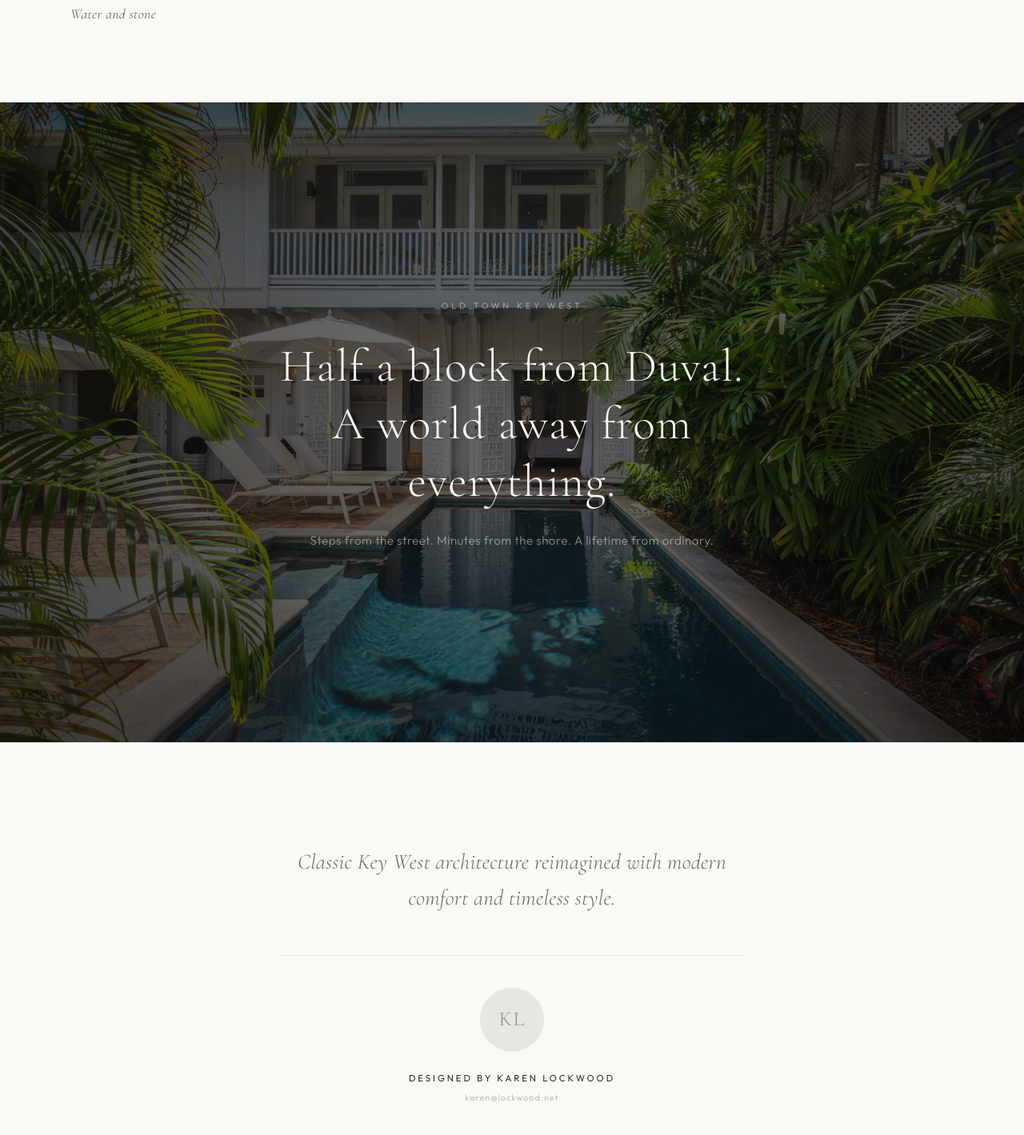
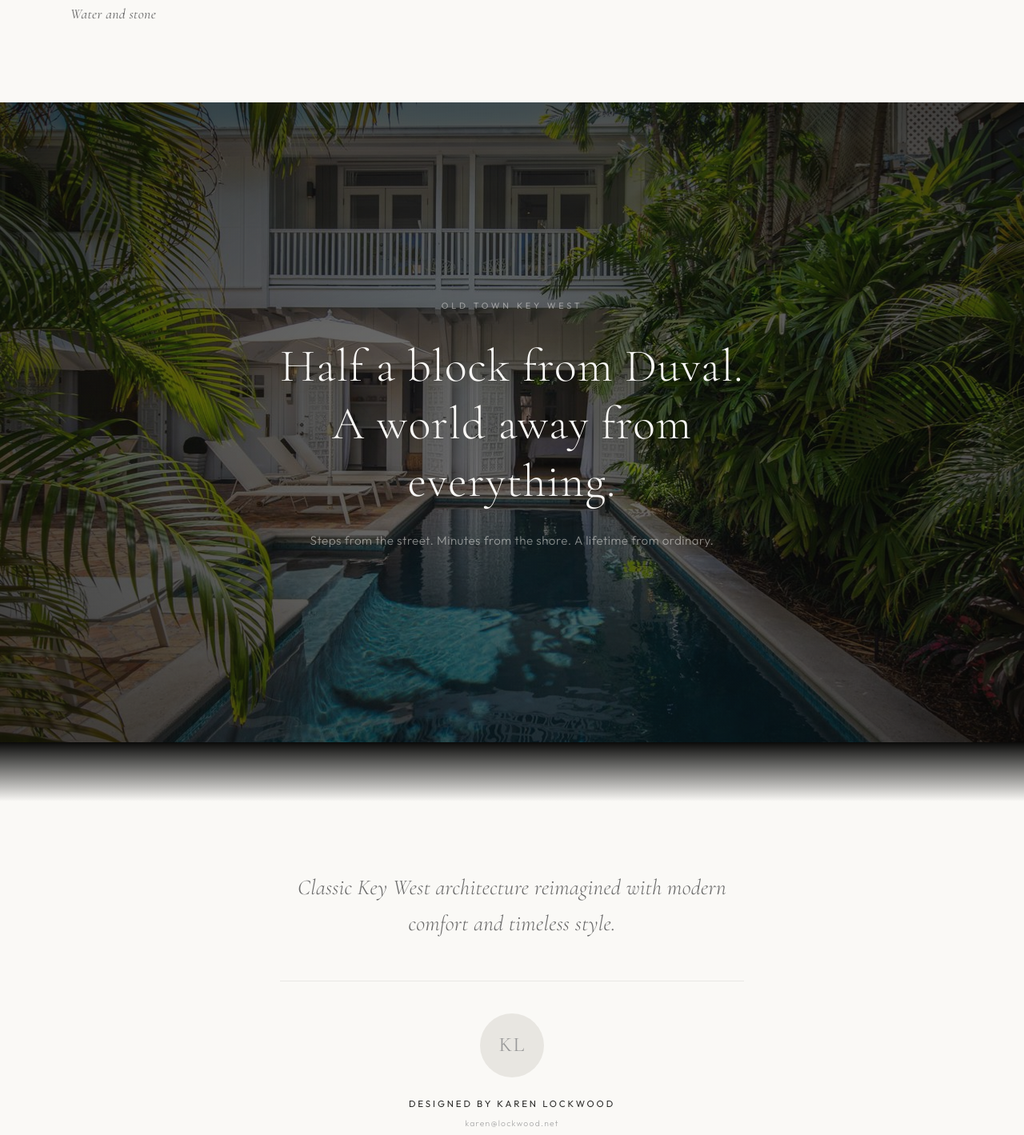
Before and after one commit to AlexAiniko/cloud9kw, a plain HTML site: page index.html in a window 1280 px wide. Shown: the part 8940-10359 px from the top of the page at 80% size. Drawn offline with nearby package versions, Linux system fonts and the light colour scheme.

Commit message:
Fix scroll jump at location/designer transition
- Reduced location image scale from 1.06 to 1.02 (subtler, no visible jump)
- Added gradient transition from dark (#0a0a09) to light (#faf9f6) on designer section
- Extra top padding on designer for smooth visual bridge

Co-Authored-By: Claude Opus 4.6 (1M context) <noreply@anthropic.com>

```diff
--- a/index.html
+++ b/index.html
@@ -21,7 +21,7 @@
   <link rel="preload" as="image" href="images/entrance-through-doors.jpg">
 
   <!-- Styles -->
-  <link rel="stylesheet" href="styles.css?v=7">
+  <link rel="stylesheet" href="styles.css?v=8">
 </head>
 <body>
 
@@ -241,7 +241,7 @@
   </footer>
 
   <!-- Scripts -->
-  <script src="script.js?v=7"></script>
+  <script src="script.js?v=8"></script>
 
 </body>
 </html>
--- a/styles.css
+++ b/styles.css
@@ -796,8 +796,8 @@ a {
   object-position: center 35%;
   opacity: 0.55;
   will-change: transform;
-  transform: scale(1.06);
-  transition: transform 12s cubic-bezier(0.16, 1, 0.3, 1);
+  transform: scale(1.02);
+  transition: transform 14s cubic-bezier(0.16, 1, 0.3, 1);
 }
 
 .scene-location.is-visible .location__image-wrap img {
@@ -879,7 +879,8 @@ a {
    ============================================ */
 .scene-designer {
   padding: 8rem 3rem;
-  background: #faf9f6;
+  padding-top: 10rem;
+  background: linear-gradient(to bottom, #0a0a09 0%, #faf9f6 12%, #faf9f6 100%);
   display: flex;
   align-items: center;
   justify-content: center;
```
